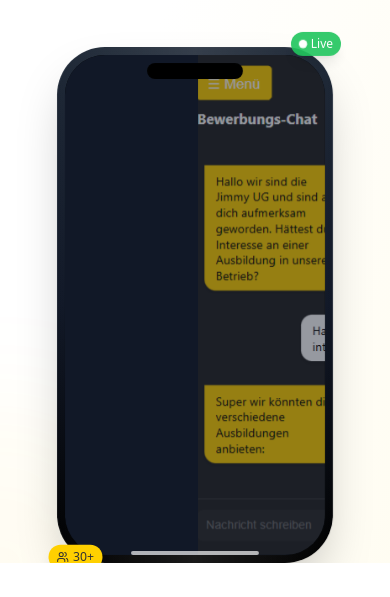
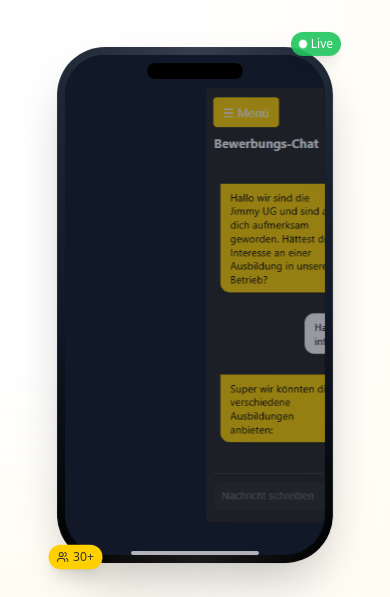
Before and after one commit to hammerer-philipp/jimmy-ausbildungsportal-hub, a React (Vite) app: page / in a window 390 px wide. Shown: the part 763-1360 px from the top of the page. Built offline with nearby package versions, Linux system fonts and the light colour scheme.

Commit message:
Fix screenshot display
Ensure screenshots are fully visible and add spacing below the phone on mobile.

```diff
--- a/src/components/modern/HeroSection.tsx
+++ b/src/components/modern/HeroSection.tsx
@@ -135,7 +135,7 @@ export const HeroSection = () => {
             initial={{ opacity: 0, x: 50 }}
             animate={{ opacity: 1, x: 0 }}
             transition={{ duration: 0.8, delay: 0.2 }}
-            className="relative flex justify-center"
+            className="relative flex justify-center pb-16 lg:pb-0"
           >
             <div className="relative perspective-1000">
               {/* 3D iPhone mit realistischem Design */}
@@ -172,12 +172,12 @@ export const HeroSection = () => {
                             animate={{ opacity: 1, scale: 1 }}
                             exit={{ opacity: 0, scale: 0.9 }}
                             transition={{ duration: 0.5 }}
-                            className="absolute inset-0"
+                            className="absolute inset-2 rounded-[2rem] overflow-hidden"
                           >
                             <img
                               src="/lovable-uploads/c39fab07-5064-4f44-adf1-1afe5283f533.png"
                               alt="Jimmy Login Screen"
-                              className="w-full h-full object-cover"
+                              className="w-full h-full object-contain"
                             />
                           </motion.div>
                         )}
@@ -190,12 +190,12 @@ export const HeroSection = () => {
                             animate={{ opacity: 1, x: 0 }}
                             exit={{ opacity: 0, x: -300 }}
                             transition={{ duration: 0.5, ease: "easeInOut" }}
-                            className="absolute inset-0"
+                            className="absolute inset-2 rounded-[2rem] overflow-hidden"
                           >
                             <img
                               src="/lovable-uploads/69ba809c-ac86-40fa-ab27-8a77d16523ff.png"
                               alt="Jimmy Jobinterview Screen"
-                              className="w-full h-full object-cover"
+                              className="w-full h-full object-contain"
                             />
                           </motion.div>
                         )}
@@ -208,12 +208,12 @@ export const HeroSection = () => {
                             animate={{ opacity: 1, x: 0 }}
                             exit={{ opacity: 0, x: -300 }}
                             transition={{ duration: 0.5, ease: "easeInOut" }}
-                            className="absolute inset-0"
+                            className="absolute inset-2 rounded-[2rem] overflow-hidden"
                           >
                             <img
                               src="/lovable-uploads/fd22411e-071f-4658-913d-24e9866ce1f9.png"
                               alt="Bewerbungs-Chat Screen"
-                              className="w-full h-full object-cover"
+                              className="w-full h-full object-contain"
                             />
                           </motion.div>
                         )}
```
